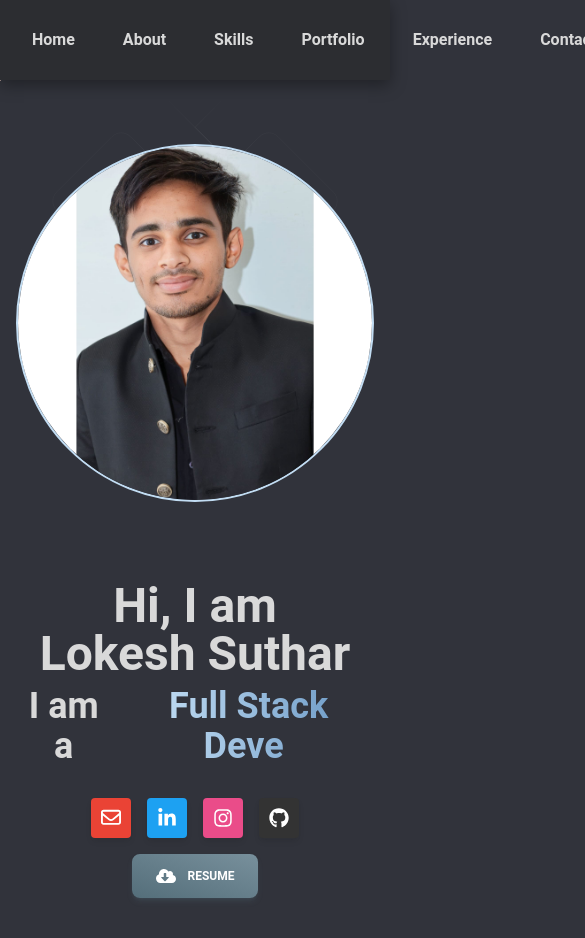
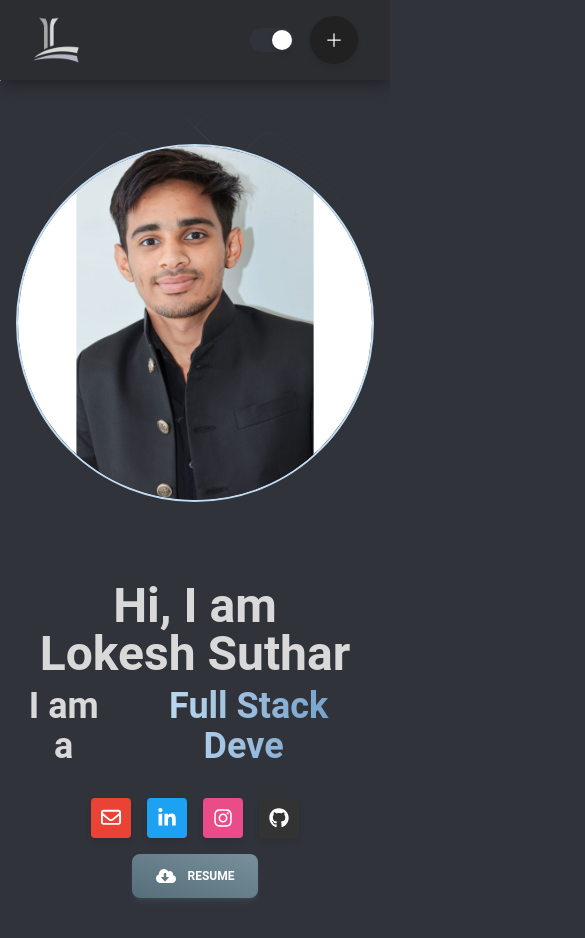
Before and after one commit to LokeshSr03/Lokesh-Portfolio, a React (Vite) app in the folder Lokesh-Portfolio/: page / in a window 390 px wide. Shown: the top 938 px of the page, 585 px wide, since content can reach past the window. Built offline with nearby package versions, Linux system fonts and the light colour scheme.

Commit message:
menu added

```diff
--- a/Lokesh-Portfolio/package.json
+++ b/Lokesh-Portfolio/package.json
@@ -15,6 +15,7 @@
     "@fortawesome/free-regular-svg-icons": "^6.5.2",
     "@fortawesome/free-solid-svg-icons": "^6.5.2",
     "@fortawesome/react-fontawesome": "^0.2.2",
+    "@heroicons/react": "^2.1.3",
     "@material-tailwind/react": "^2.1.9",
     "react": "^18.2.0",
     "react-dom": "^18.2.0",
--- a/Lokesh-Portfolio/src/components/Header.jsx
+++ b/Lokesh-Portfolio/src/components/Header.jsx
@@ -2,10 +2,24 @@ import React from "react";
 import { Switch } from "@material-tailwind/react";
 import { useEffect, useState } from "react";
 import { useDarkMode } from "../global store/DarkModeContext";
+import { FaBars, FaTimes } from "react-icons/fa";
+import {
+  IconButton,
+  SpeedDial,
+  SpeedDialHandler,
+  SpeedDialContent,
+  SpeedDialAction,
+} from "@material-tailwind/react";
+import {
+  PlusIcon,
+  HomeIcon,
+  CogIcon,
+  Square3Stack3DIcon,
+} from "@heroicons/react/24/outline";
 
 function Header() {
   const { DarkMode, handleDark } = useDarkMode();
-  const [menuOpen, setMenuOpen] = useState(false);
+  const [open, setOpen] = useState(false);
 
   useEffect(() => {
     document.body.className = DarkMode ? "dark" : "light";
@@ -18,17 +32,17 @@ function Header() {
     return local;
   };
 
-  const handleMenu = () => {
-    setMenuOpen(!menuOpen);
-  };
-
   return (
-    <div className="flex justify-between items-center px-8 pr-16 bg-header-black shadow-high-shadow">
+    <>
+      <div
+        id="home"
+        className="flex justify-between items-center px-8  bg-header-black shadow-high-shadow"
+      >
         <div className="py-4">
           <img src="/src/assets/Logo.png" className="w-12 h-12 " alt="lokesh" />
         </div>
 
-      <ul className="flex justify-between items-center gap-12 text-header-text font-roboto font-bold">
+        <ul className="flex justify-between items-center gap-12 text-header-text font-roboto font-bold md:hidden">
           <li>
             <a href="" className="hover-text">
               Home
@@ -76,6 +90,7 @@ function Header() {
           </li>
         </ul>
 
+        <div className="flex gap-16">
           <Switch
             id="custom-switch-component"
             defaultChecked={getlocal()}
@@ -89,7 +104,33 @@ function Header() {
             }}
             onClick={handleDark}
           />
+          <div className="hidden py-6 z-20 relative md:block">
+            <div className="absolute bottom-0 right-0">
+              <SpeedDial open={open} handler={setOpen}>
+                <SpeedDialHandler>
+                  <IconButton size="lg" className="rounded-full">
+                    <PlusIcon className="h-5 w-5 transition-transform group-hover:rotate-45" />
+                  </IconButton>
+                </SpeedDialHandler>
+                <SpeedDialContent>
+                  <a href="#home">
+                    <SpeedDialAction>
+                      <HomeIcon className="h-5 w-5" />
+                    </SpeedDialAction>
+                  </a>
+                  <SpeedDialAction>
+                    <CogIcon className="h-5 w-5" />
+                  </SpeedDialAction>
+                  <SpeedDialAction>
+                    <Square3Stack3DIcon className="h-5 w-5" />
+                  </SpeedDialAction>
+                </SpeedDialContent>
+              </SpeedDial>
             </div>
+          </div>
+        </div>
+      </div>
+    </>
   );
 }
 
```
Also changed, not shown: 1 other file (tests, documents, lock files or other folders). Lines whose indentation alone changed are shown as unchanged.
